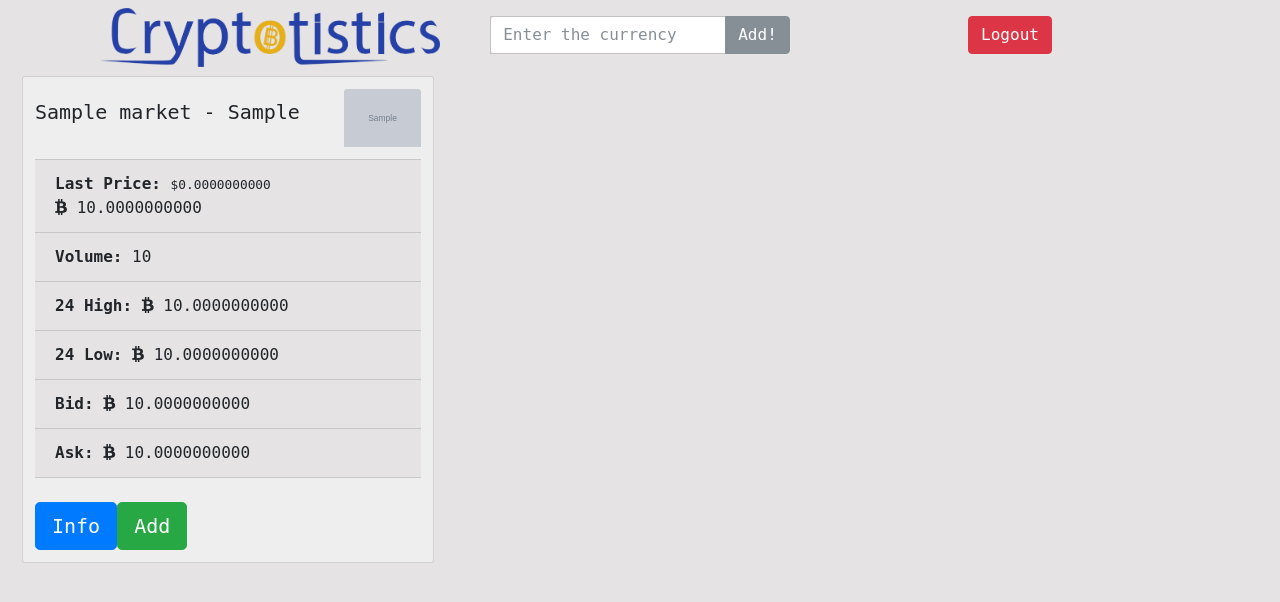
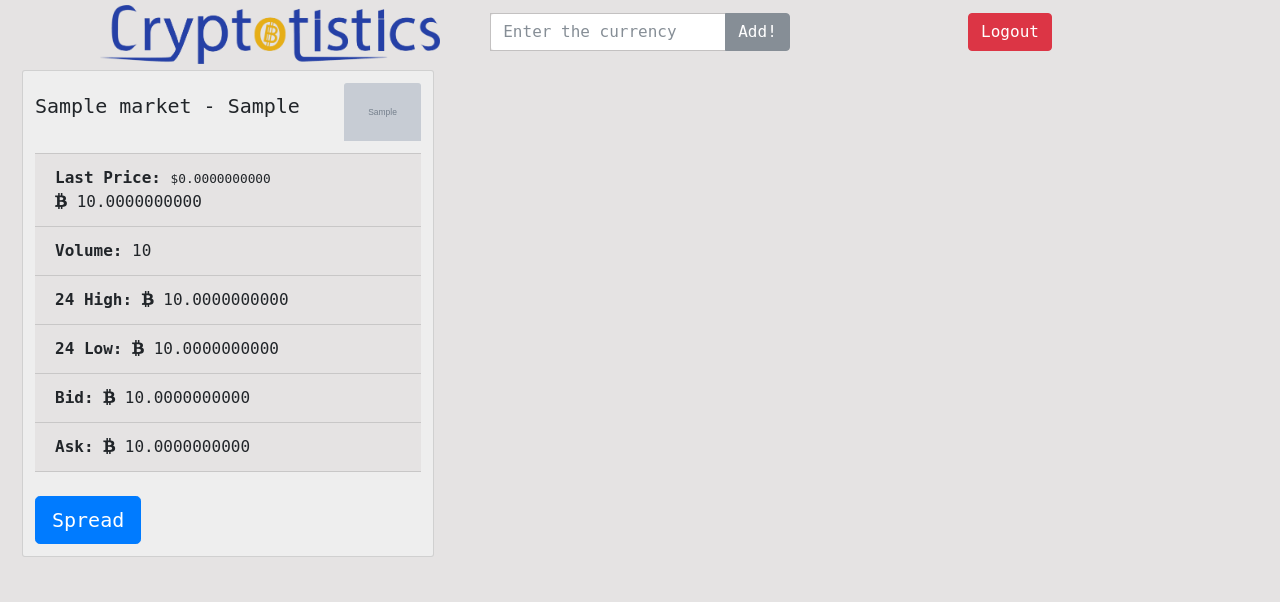
Before and after one commit to ahmermalik/Crypto_Currency_Project, a Python web app: template dashboard/templates/dashboard.html in a window 1280 px wide. Shown: the top 602 px of the page. Run offline with Jinja, Linux system fonts and the light colour scheme; the template is opened without the code that fills it: most values are stand-ins (such as "Sample title", 1, 10 or a date in 2020); grey boxes marked "Sample" are stand-in pictures; some libraries are stand-ins or nearby versions; some web fonts are replaced.

Commit message:
Update: DashboardHandler

```diff
--- a/app.py
+++ b/app.py
@@ -121,8 +121,8 @@ class DashboardHandler(TemplateHandler):
         bitcoin = Currency.select().where(Currency.coin_pair == "USDT-BTC").get()
         # set bitcoin as variable in order to render the price on the index page.
         if not userMarkets:
-            markets = Market.select().join(Currency).where(Currency.id == Market.currency_id).order_by(Currency.volume.desc()).limit(6)
-            return self.render_template("dashboard.html", {"markets": markets, "bitcoin": bitcoin, 'names': names})
+            market = Market.select().join(Currency).where(Currency.coin_pair == "USDT-BTC").get()
+            return self.render_template("dashboard.html", {"market": market, "bitcoin": bitcoin, 'names': names})
         return self.render_template("dashboard.html", {"bitcoin": bitcoin, "userMarkets": userMarkets, 'names': names})
 
     def currency_names(self):
--- a/dashboard/templates/base.html
+++ b/dashboard/templates/base.html
@@ -17,7 +17,7 @@
   <div class="container">
     <div class="row header mx-auto">
       <img src="/static/images/header_logo.png" alt="Cryptotistic" class="col-lg-4 col-md-12 col-sm-12 col-xs-12 header_logo">
-          <div class="col-lg-4 col-md-12 col-sm-12 col-xs-12 my-3 header_search">
+          <div class="col-lg-4 col-md-12 col-sm-12 col-xs-12 header_search">
 
             {% block search %}
             {% endblock %}
--- a/dashboard/templates/dashboard.html
+++ b/dashboard/templates/dashboard.html
@@ -19,12 +19,8 @@
 {% endblock %}
 
 {% block  content %}
-
-
 <div class="wrapper">
   	<div class="row databox entry-content mx-3">
-
-    <!-- User Preferences -->
 		{% if userMarkets %}
 			{% for user in userMarkets %}
 			<div class="col-lg-4 col-md-6 col-xs-12 card expose mp-3">
@@ -33,33 +29,41 @@
 					<img class="card-img-top" src="{{user.market.coin_logo}}" alt="{{user.market.coin_pair}}">
 				</div>
 				<ul class="list-group list-group-flush">
-          <li class="list-group-item"><strong>Last Price:</strong> <small>${{"%.10f"|format(user.currency.last_price * bitcoin.last_price)}}</small><br> <i class="fa fa-btc" aria-hidden="true"></i> {{"%.10f"|format(user.currency.last_price)}}</li>
-          <li class="list-group-item"><strong>Volume:</strong> </i> {{(user.currency.base_volume * bitcoin.last_price) | round }}</li>
-          <li class="list-group-item"><strong>24 High:</strong> <i class="fa fa-btc" aria-hidden="true"></i> {{"%.10f"|format(user.currency.day_high)}}</li>
-          <li class="list-group-item"><strong>24 Low:</strong> <i class="fa fa-btc" aria-hidden="true"></i>  {{"%.10f"|format(user.currency.day_low)}}</li>
-          <li class="list-group-item"><strong>Bid:</strong> <i class="fa fa-btc" aria-hidden="true"></i> {{"%.10f"|format(user.currency.bid_price)}}</li>
-          <li class="list-group-item"><strong>Ask:</strong> <i class="fa fa-btc" aria-hidden="true"></i> {{"%.10f"|format(user.currency.ask_price)}}</li>
+					<li class="list-group-item"><strong>Last Price:</strong>
+						<small>${{"%.10f"|format(user.currency.last_price * bitcoin.last_price)}}</small>
+						<br> <i class="fa fa-btc" aria-hidden="true"></i> {{"%.10f"|format(user.currency.last_price)}}
+					</li>
+					<li class="list-group-item"><strong>Volume:</strong> </i> {{(user.currency.base_volume *
+						bitcoin.last_price) | round }}
+					</li>
+					<li class="list-group-item"><strong>24 High:</strong> <i class="fa fa-btc" aria-hidden="true"></i>
+						{{"%.10f"|format(user.currency.day_high)}}
+					</li>
+					<li class="list-group-item"><strong>24 Low:</strong> <i class="fa fa-btc" aria-hidden="true"></i>
+						{{"%.10f"|format(user.currency.day_low)}}
+					</li>
+					<li class="list-group-item"><strong>Bid:</strong> <i class="fa fa-btc" aria-hidden="true"></i>
+						{{"%.10f"|format(user.currency.bid_price)}}
+					</li>
+					<li class="list-group-item"><strong>Ask:</strong> <i class="fa fa-btc" aria-hidden="true"></i>
+						{{"%.10f"|format(user.currency.ask_price)}}
+					</li>
 				</ul>
 				<div class="card-block-bottom">
-  <br>
-
+					<br> <!--do a padding instead of break-->
 					<!--where modal begins-->
-  <div class="container">
-    <div class="row text-center">
-        <a href="#" class="btn btn-lg btn-primary" data-toggle="modal" data-target="#largeModal">Info</a>
-        <a href="#" class="btn btn-lg btn-success">Add</a>
-      </div>
-  </div>
-
-  <div class="modal fade" id="largeModal" tabindex="-1" role="dialog" aria-labelledby="largeModal" aria-hidden="true">
+					<a href="#" class="btn btn-lg btn-primary" data-toggle="modal"
+						data-target="#largeModal" onclick="insert_iframe('{{ user.market.coin_ticker }}')">Spread</a>
+					<div class="modal fade" id="largeModal" tabindex="-1" role="dialog" aria-labelledby="largeModal"
+						aria-hidden="true">
 						<div class="modal-dialog modal-lg">
 							<div class="modal-content">
 								<div class="modal-header">
-          <button type="button" class="close" data-dismiss="modal" aria-hidden="true">&times;</button>
-          <h4 class="modal-title" id="myModalLabel">Advanced</h4>
+									<button type="button" class="close" data-dismiss="modal"
+											aria-hidden="true">&times;</button>
+									<h4 class="modal-title" id="myModalLabel">Spread</h4>
 								</div>
-        <div class="modal-body">
-          <h3>This is where Jinja will render the data</h3>
+								<div class="modal-body" id="modal-iframe">
 								</div>
 								<div class="modal-footer">
 									<button type="button" class="btn btn-default" data-dismiss="modal">Close</button>
@@ -72,44 +76,48 @@
 				</div>
 			</div>
 			{% endfor %}
-
 		{% else %}
-      <!-- If no preferences set -->
-          {% for market in markets %}
 		<div class="col-lg-4 col-md-6 col-xs-12 card expose mp-3">
 			<div class="card-block-top">
 				<h5 class="card-title">{{market.coin_name}} - {{market.coin_pair}}</h5>
 				<img class="card-img-top" src="{{market.coin_logo}}" alt="{{market.coin_pair}}">
 			</div>
 			<ul class="list-group list-group-flush">
-              <li class="list-group-item"><strong>Last Price:</strong> <small>${{"%.10f"|format(market.currency.last_price * bitcoin.last_price)}}</small><br> <i class="fa fa-btc" aria-hidden="true"></i> {{"%.10f"|format(market.currency.last_price)}}</li>
-              <li class="list-group-item"><strong>Volume:</strong> </i> {{(market.currency.base_volume * bitcoin.last_price) | round }}</li>
-              <li class="list-group-item"><strong>24 High:</strong> <i class="fa fa-btc" aria-hidden="true"></i> {{"%.10f"|format(market.currency.day_high)}}</li>
-              <li class="list-group-item"><strong>24 Low:</strong> <i class="fa fa-btc" aria-hidden="true"></i>  {{"%.10f"|format(market.currency.day_low)}}</li>
-              <li class="list-group-item"><strong>Bid:</strong> <i class="fa fa-btc" aria-hidden="true"></i> {{"%.10f"|format(market.currency.bid_price)}}</li>
-              <li class="list-group-item"><strong>Ask:</strong> <i class="fa fa-btc" aria-hidden="true"></i> {{"%.10f"|format(market.currency.ask_price)}}</li>
+				<li class="list-group-item"><strong>Last Price:</strong>
+					<small>${{"%.10f"|format(market.currency.last_price * bitcoin.last_price)}}</small>
+					<br> <i class="fa fa-btc" aria-hidden="true"></i> {{"%.10f"|format(market.currency.last_price)}}
+				</li>
+				<li class="list-group-item"><strong>Volume:</strong> </i> {{(market.currency.base_volume *
+					bitcoin.last_price) | round }}
+				</li>
+				<li class="list-group-item"><strong>24 High:</strong> <i class="fa fa-btc" aria-hidden="true"></i>
+					{{"%.10f"|format(market.currency.day_high)}}
+				</li>
+				<li class="list-group-item"><strong>24 Low:</strong> <i class="fa fa-btc" aria-hidden="true"></i>
+					{{"%.10f"|format(market.currency.day_low)}}
+				</li>
+				<li class="list-group-item"><strong>Bid:</strong> <i class="fa fa-btc" aria-hidden="true"></i>
+					{{"%.10f"|format(market.currency.bid_price)}}
+				</li>
+				<li class="list-group-item"><strong>Ask:</strong> <i class="fa fa-btc" aria-hidden="true"></i>
+					{{"%.10f"|format(market.currency.ask_price)}}
+				</li>
 			</ul>
 			<div class="card-block-bottom">
-      <br>
-
+				<br> <!--do a padding instead of break-->
 				<!--where modal begins-->
-      <div class="container">
-        <div class="row text-center">
-            <a href="#" class="btn btn-lg btn-primary" data-toggle="modal" data-target="#largeModal">Info</a>
-            <a href="/market/{}".format(market.id) class="btn btn-lg btn-success">Add</a>
-          </div>
-      </div>
-
-      <div class="modal fade" id="largeModal" tabindex="-1" role="dialog" aria-labelledby="largeModal" aria-hidden="true">
+				<a href="#" class="btn btn-lg btn-primary" data-toggle="modal"
+					data-target="#largeModal" onclick="insert_iframe('{{ market.coin_ticker }}')">Spread</a>
+				<div class="modal fade" id="largeModal" tabindex="-1" role="dialog" aria-labelledby="largeModal"
+					aria-hidden="true">
 					<div class="modal-dialog modal-lg">
 						<div class="modal-content">
 							<div class="modal-header">
-              <button type="button" class="close" data-dismiss="modal" aria-hidden="true">&times;</button>
-              <h4 class="modal-title" id="myModalLabel">Advanced</h4>
+								<button type="button" class="close" data-dismiss="modal"
+										aria-hidden="true">&times;</button>
+								<h4 class="modal-title" id="myModalLabel">Spread</h4>
 							</div>
-            <div class="modal-body">
-              <h3>This is where Jinja will render the data</h3>
-            </div>
+							<div class="modal-body" id="modal-iframe"></div>
 							<div class="modal-footer">
 								<button type="button" class="btn btn-default" data-dismiss="modal">Close</button>
 								<!--<button type="button" class="btn btn-primary">Save changes</button>-->
@@ -120,12 +128,17 @@
 			<!--where modal ends-->
 			</div>
 		</div>
-            {% endfor %}
 		{% endif %}
   	</div>
 </div>
 
+<script>
+  function insert_iframe (ticker) {
+      $("#modal-iframe").html(`<iframe src="/table/${ticker}" style="border: 0; width: 100%; height: 300px;"></iframe>`);
+  }
+</script>
 {% endblock %}
+
 
 {% block script %}
 <script src="/static/js/typeahead.bundle.min.js"></script>
--- a/dashboard/templates/index.html
+++ b/dashboard/templates/index.html
@@ -70,9 +70,11 @@
         {% endfor %}
     </div>
 </div>
+
 <script>
     function insert_iframe (ticker) {
         $("#modal-iframe").html(`<iframe src="/table/${ticker}" style="border: 0; width: 100%; height: 300px;"></iframe>`);
     }
 </script>
+
 {% endblock %}
```
Lines whose indentation alone changed are shown as unchanged.
